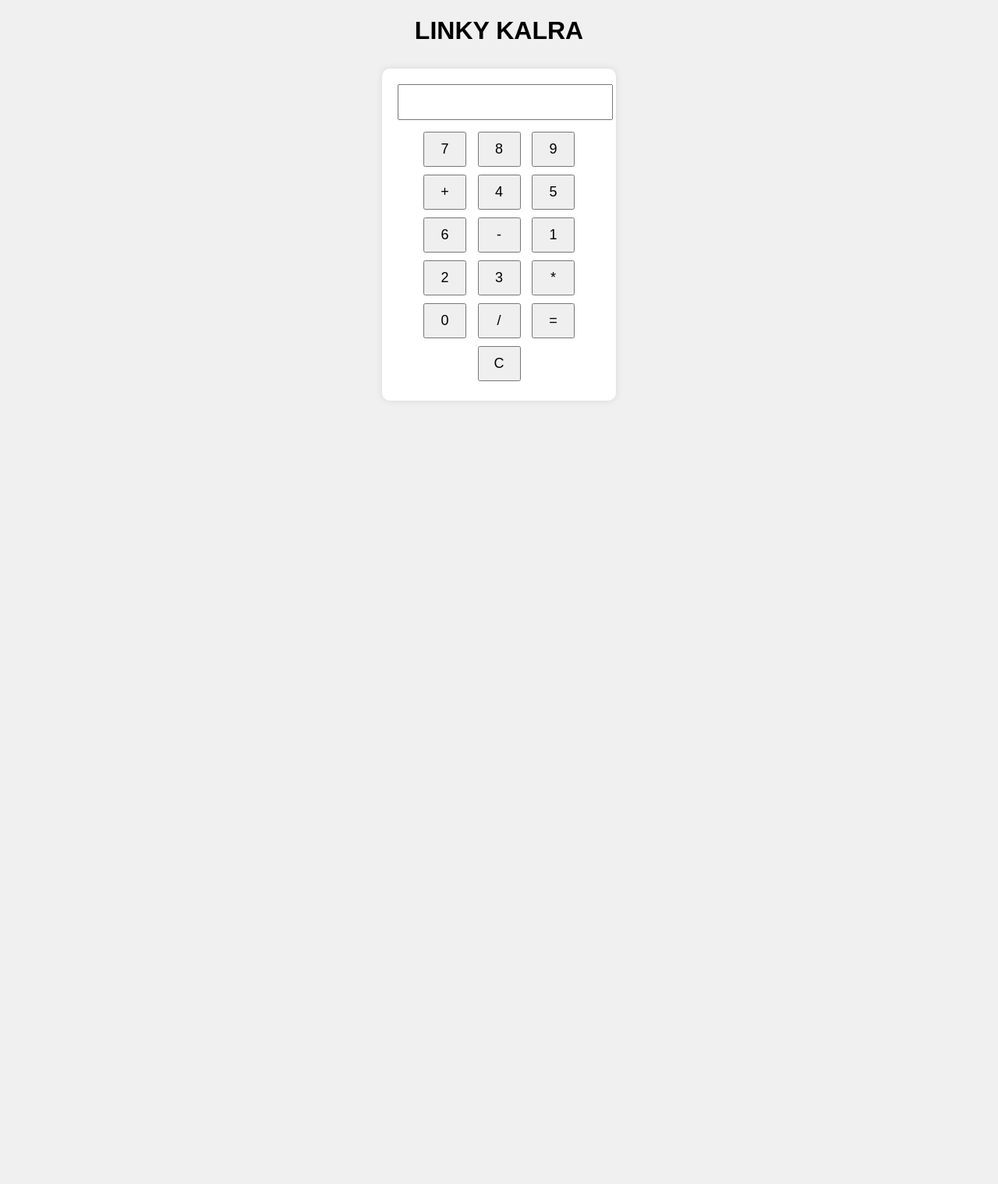
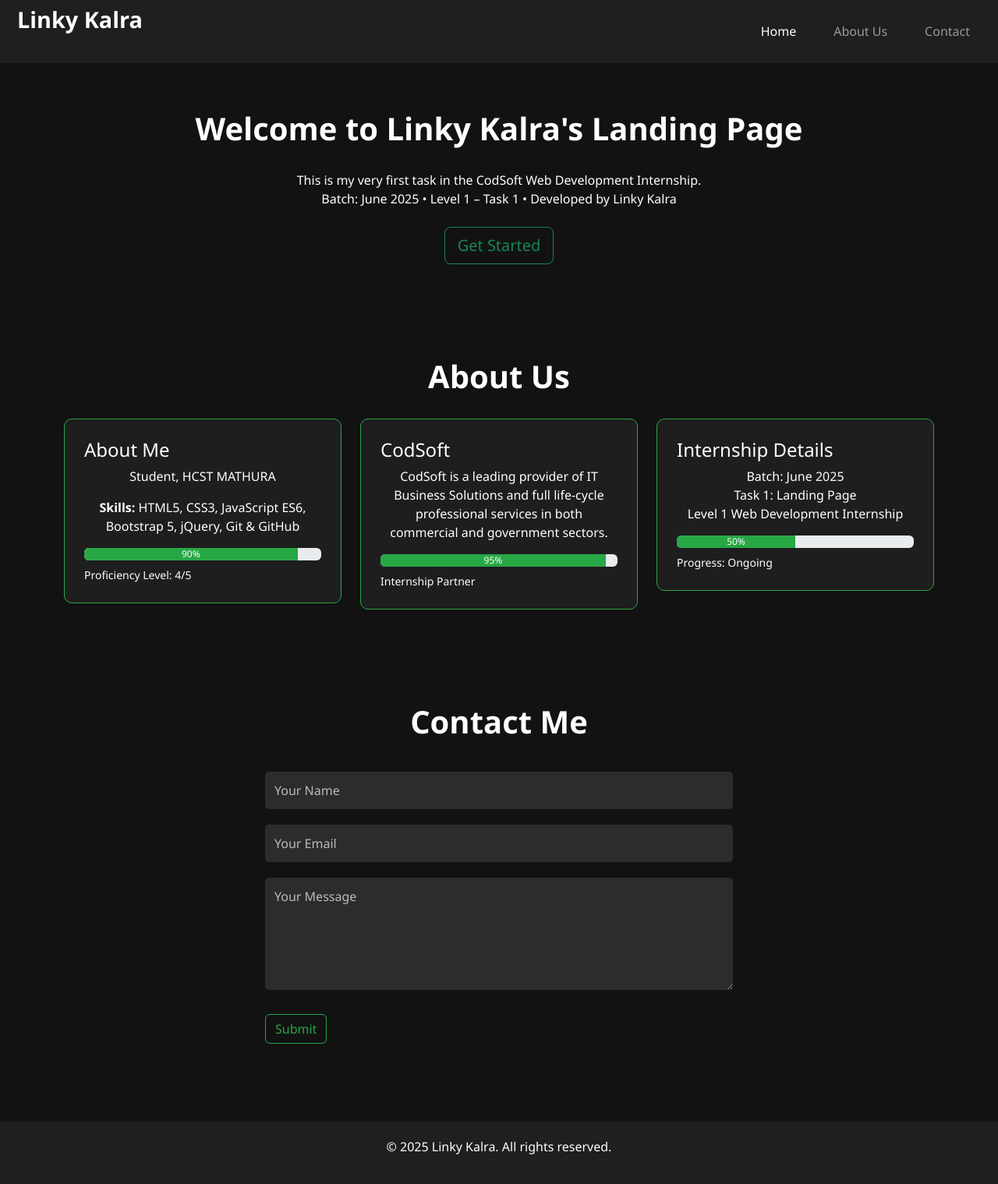
Before and after one commit to LinkyKalra/CODSOFT-WEB-DEV, a plain HTML site: page index.html in a window 1280 px wide. Shown: the whole page at 78% size. Before the commit the page ends 800 px from the top, so only its background shows below. Drawn offline with nearby package versions, Linux system fonts and the light colour scheme.

Commit message:
Add files via upload

```diff
--- a/index.html
+++ b/index.html
@@ -1,49 +1,188 @@
-<!--
-    CodSoft Internship - Web Development
-    Batch - JUNE
-    Name - LINKY KALRA
-    Date - 05/06/2025
-    Level 1 (Task 3) - Simple Calculator
--->
-
 <!DOCTYPE html>
 <html lang="en">
+
 <head>
-  <meta charset="UTF-8">
-  <title>LINKY KALRA - Level 1 (Task 3)</title>
-  <link rel="stylesheet" href="style.css">
+    <meta charset="UTF-8">
+    <meta name="viewport" content="width=device-width, initial-scale=1">
+    <title>Linky Kalra - Landing Page</title>
+    <link href="https://cdn.jsdelivr.net/npm/bootstrap@5.3.0/dist/css/bootstrap.min.css" rel="stylesheet">
+    <style>
+        body {
+            background-color: #121212;
+            color: #ffffff;
+            font-family: 'Segoe UI', sans-serif;
+        }
+
+        header .navbar {
+            background-color: #1f1f1f;
+        }
+
+        .logo {
+            font-size: 1.8rem;
+            font-weight: bold;
+            margin-left: 10px;
+        }
+
+        section {
+            padding: 60px 20px;
+        }
+
+        h1 {
+            font-weight: 600;
+            text-align: center;
+            margin-bottom: 30px;
+        }
+
+        p,
+        h5 {
+            text-align: center;
+        }
+
+        .card {
+            background-color: #1e1e1e;
+            border: 1px solid #28a745;
+            border-radius: 10px;
+            padding: 25px;
+            transition: 0.3s;
+        }
+
+        .card:hover {
+            background-color: #252525;
+            transform: translateY(-5px);
+        }
+
+        .progress-bar {
+            background-color: #28a745;
+        }
+
+        form {
+            max-width: 600px;
+            margin: 0 auto;
+        }
+
+        input,
+        textarea {
+            width: 100%;
+            margin: 10px 0;
+            padding: 12px;
+            border: none;
+            border-radius: 5px;
+            background-color: #2c2c2c;
+            color: white;
+        }
+
+        input::placeholder,
+        textarea::placeholder {
+            color: #bbb;
+        }
+
+        button.submit {
+            margin-top: 15px;
+            background-color: transparent;
+            border: 1px solid #28a745;
+            color: #28a745;
+            transition: all 0.3s;
+        }
+
+        button.submit:hover {
+            background-color: #28a745;
+            color: #fff;
+        }
+
+        footer {
+            text-align: center;
+            padding: 20px;
+            background-color: #1f1f1f;
+            margin-top: 40px;
+        }
+    </style>
 </head>
+
 <body>
 
-  <div class="container">
-    <h1>LINKY KALRA</h1>
-  </div>
+    <header>
+        <nav class="navbar navbar-expand-lg navbar-dark sticky-top">
+            <div class="container-fluid">
+                <h1 class="logo text-white">Linky Kalra</h1>
+                <button class="navbar-toggler" type="button" data-bs-toggle="collapse" data-bs-target="#navbarNav">
+                    <span class="navbar-toggler-icon"></span>
+                </button>
+                <div class="collapse navbar-collapse justify-content-end" id="navbarNav">
+                    <ul class="navbar-nav">
+                        <li class="nav-item px-3"><a class="nav-link active" href="#home">Home</a></li>
+                        <li class="nav-item px-3"><a class="nav-link" href="#about">About Us</a></li>
+                        <li class="nav-item px-3"><a class="nav-link" href="#contact">Contact</a></li>
+                    </ul>
+                </div>
+            </div>
+        </nav>
+    </header>
 
-  <div class="calculator">
-    <input type="text" id="result" readonly>
-    <div class="buttons">
-      <button onclick="appendNumber('7')">7</button>
-      <button onclick="appendNumber('8')">8</button>
-      <button onclick="appendNumber('9')">9</button>
-      <button onclick="appendOperator('+')">+</button>
+    <section id="home">
+        <h1>Welcome to <strong>Linky Kalra</strong>'s Landing Page</h1>
+        <p>
+            This is my very first task in the CodSoft Web Development Internship.<br>
+            Batch: June 2025 • Level 1 – Task 1 • Developed by Linky Kalra
+        </p>
+        <div class="text-center mt-4">
+            <a href="#about" class="btn btn-outline-success btn-lg">Get Started</a>
+        </div>
+    </section>
 
-      <button onclick="appendNumber('4')">4</button>
-      <button onclick="appendNumber('5')">5</button>
-      <button onclick="appendNumber('6')">6</button>
-      <button onclick="appendOperator('-')">-</button>
+    <section id="about">
+        <h1>About Us</h1>
+        <div class="container">
+            <div class="row g-4">
+                <div class="col-md-4">
+                    <div class="card text-white">
+                        <h4>About Me</h4>
+                        <p>Student, HCST MATHURA</p>
+                        <p><strong>Skills:</strong> HTML5, CSS3, JavaScript ES6, Bootstrap 5, jQuery, Git & GitHub</p>
+                        <div class="progress mb-2">
+                            <div class="progress-bar" style="width: 90%">90%</div>
+                        </div>
+                        <small>Proficiency Level: 4/5</small>
+                    </div>
+                </div>
+                <div class="col-md-4">
+                    <div class="card text-white">
+                        <h4>CodSoft</h4>
+                        <p>CodSoft is a leading provider of IT Business Solutions and full life-cycle professional services in both commercial and government sectors.</p>
+                        <div class="progress mb-2">
+                            <div class="progress-bar" style="width: 95%">95%</div>
+                        </div>
+                        <small>Internship Partner</small>
+                    </div>
+                </div>
+                <div class="col-md-4">
+                    <div class="card text-white">
+                        <h4>Internship Details</h4>
+                        <p>Batch: June 2025<br>Task 1: Landing Page<br>Level 1 Web Development Internship</p>
+                        <div class="progress mb-2">
+                            <div class="progress-bar" style="width: 50%">50%</div>
+                        </div>
+                        <small>Progress: Ongoing</small>
+                    </div>
+                </div>
+            </div>
+        </div>
+    </section>
 
-      <button onclick="appendNumber('1')">1</button>
-      <button onclick="appendNumber('2')">2</button>
-      <button onclick="appendNumber('3')">3</button>
-      <button onclick="appendOperator('*')">*</button>
+    <section id="contact">
+        <h1>Contact Me</h1>
+        <form>
+            <input type="text" placeholder="Your Name" required>
+            <input type="email" placeholder="Your Email" required>
+            <textarea rows="5" placeholder="Your Message" required></textarea>
+            <button type="submit" class="submit btn btn-outline-success">Submit</button>
+        </form>
+    </section>
 
-      <button onclick="appendNumber('0')">0</button>
-      <button onclick="appendOperator('/')">/</button>
-      <button onclick="calculate()">=</button>
-      <button onclick="clearResult()">C</button>
-    </div>
-  </div>
+    <footer>
+        <p>&copy; 2025 Linky Kalra. All rights reserved.</p>
+    </footer>
 
-  <script src="script.js"></script>
+    <script src="https://cdn.jsdelivr.net/npm/bootstrap@5.3.0/dist/js/bootstrap.bundle.min.js"></script>
 </body>
+
 </html>
```
